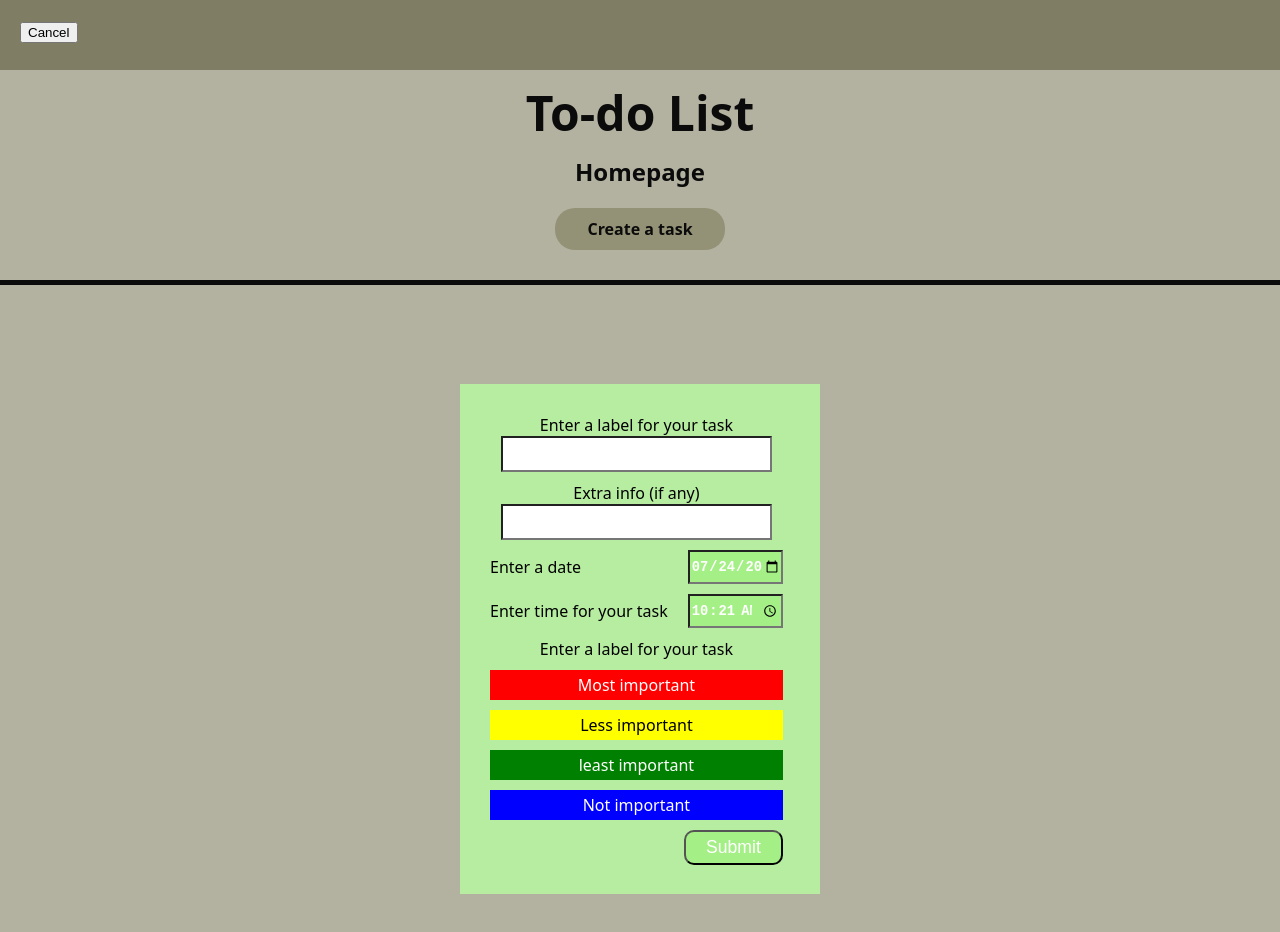
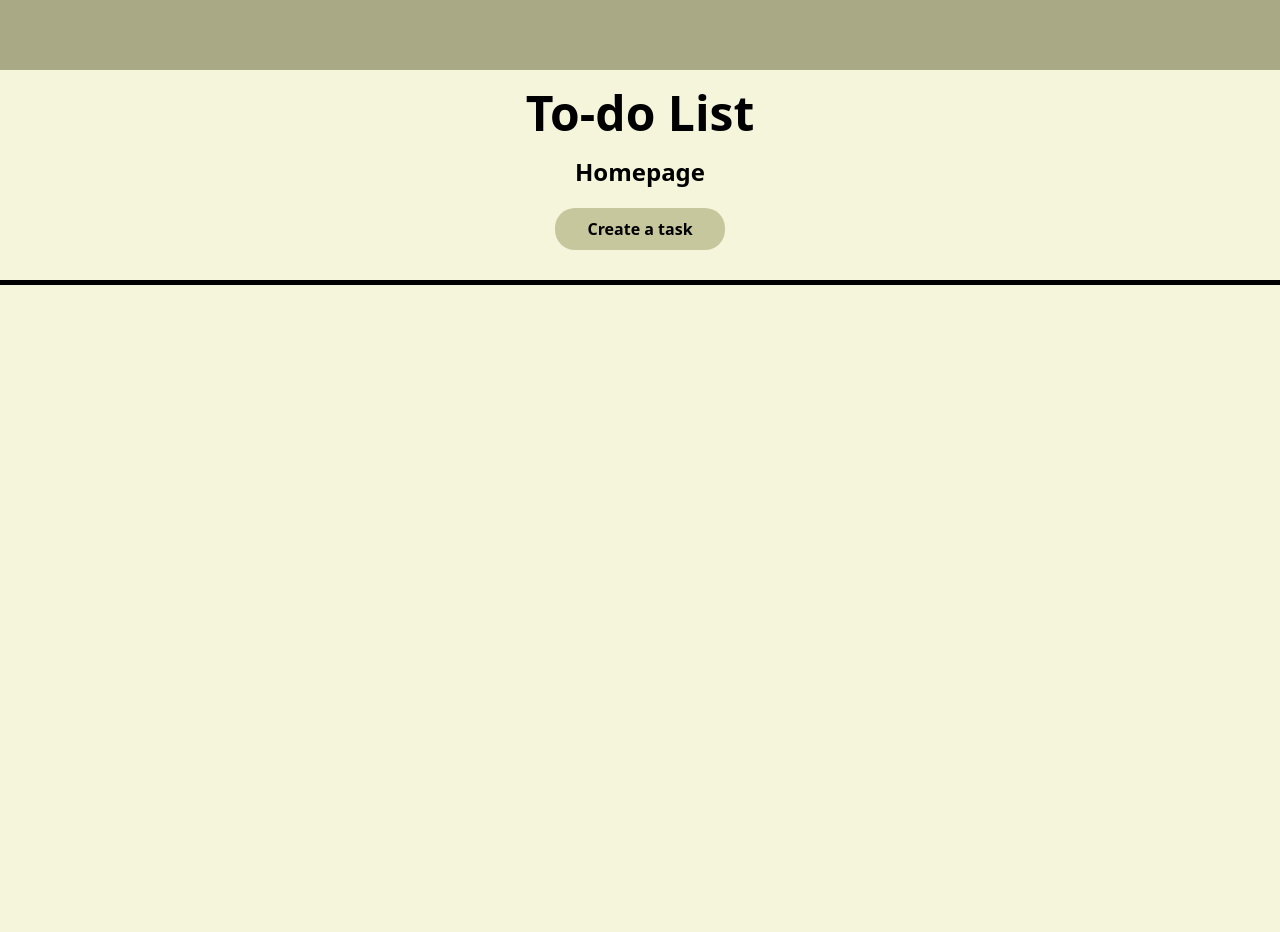
Before and after one commit to sufi4yan/To-do-list, a website built with webpack: page dist/index.html in a window 1280 px wide. After the commit the page ends 800 px from the top, so only its background shows below. Built offline with Linux system fonts and the light colour scheme.

Commit message:
unneccesery

```diff
--- a/src/styles/styles.css
+++ b/src/styles/styles.css
@@ -101,7 +101,7 @@ h2{
     padding-top:30%;
     top: 0%;
     transition: all 1s;
-    transform: translateY(0%);
+    transform: translateY(-300%);
 }
 .popup{
     background-color: rgb(182, 237, 160);
```
Also changed, not shown: dist/bundle.js.
